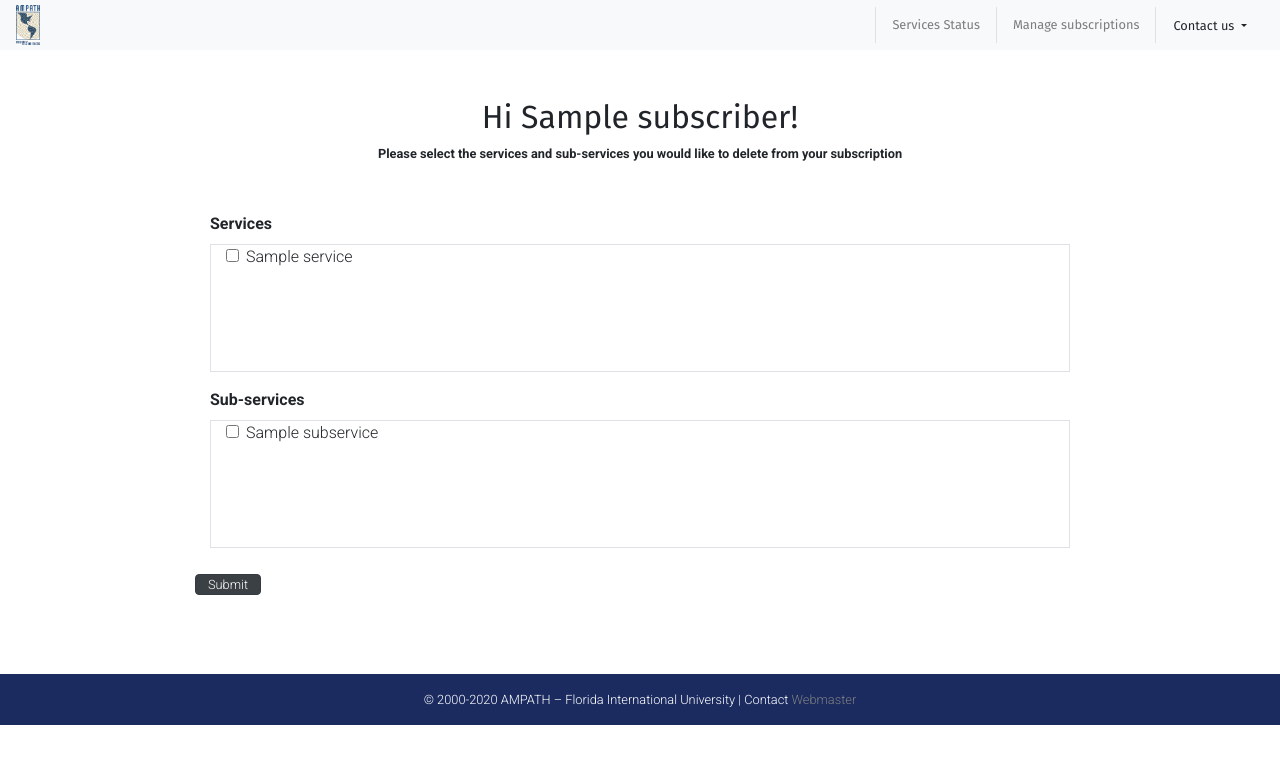
After one commit to randomstylez/capstone1, a Django app: a page that uses status/templates/status/modify_subscription.html in a window 1280 px wide. The commit adds this page. Shown: the top 764 px of the page. Run offline with Django 3.2, Linux system fonts and the light colour scheme; tables that the repository leaves empty hold one stand-in row (values such as "Sample post"); some libraries are stand-ins or nearby versions.

Commit message:
Implement update subsctiption

```diff
--- a/status/static/status/css/style.css
+++ b/status/static/status/css/style.css
@@ -15,6 +15,10 @@ body{
 .link{
     color: #0373fc;
     text-decoration: underline;
+}
+
+.subscribe_summary{
+    background-color: #E9ECEF;
 }
 
 .navbar-nav .active{
@@ -64,6 +68,10 @@ a:hover
      border-radius: .25rem;
 }
 
+#unsubscribe_page{
+    height:38rem;
+}
+
 #list_of_services_data{
     overflow: auto;
     height:33rem;
@@ -74,7 +82,13 @@ a:hover
     height:17rem;
 }
 
-#list_of_services, #list_of_sub_services{
+.subscribe_summary{
+    overflow: auto;
+    max-height:20rem;
+
+}
+
+#list_of_services, #list_of_sub_services, #user_services, #user_subservices{
     overflow: auto;
     height:8rem;
 }
--- /dev/null
+++ b/status/templates/status/modify_subscription.html
@@ -0,0 +1,106 @@
+{% extends 'status/base.html' %}
+
+{% block content %}
+
+
+<div class="container" id="modify_subscription">
+
+    <div class="row mb-3" id="unsubscribe_page">
+
+        <div class="col-1"></div>
+        <div class="col-10">
+
+            {% if completed %}
+            <div class="container mt-5">
+                <h1>Your subscription has been updated. Thank you!</h1>
+                <p class="d-flex justify-content-center" >Below is a summary of the changes you have requested:</p>
+
+                <div class="row mb-5">
+                    <div class="col-2"></div>
+                    <div class="col-8">
+                        <div class="row border-top pt-4">
+                            <div class="col mr-1 py-3 subscribe_summary">
+                                <p class="bold mb-2">Unsubscribe to the following services:</p>
+                                <div class="container">
+                                    {% for service in services_list %}
+                                    <p class="mb-0">- {{service}}</p>
+                                    {% endfor %}
+                                </div>
+                            </div>
+                            <div class="col mr-1 py-3 subscribe_summary">
+                                <p class="bold mb-2">Unsubscribe to the following sub-services:</p>
+                                <div class="container">
+                                    {% for subservice in subservices_list %}
+                                    <p class="mb-0">- {{subservice}}</p>
+                                    {% endfor %}
+                                </div>
+                            </div>
+                        </div>
+                    </div>
+                    <div class="col-2"></div>
+                </div>
+                <a class="link d-flex justify-content-center" href="/status">
+                    <p class="mb-0">Go to services status page</p>
+                </a>
+            </div>
+            {% else %}
+            <div class="container mt-5" id="header">
+                <h1>Hi {{user.name}}!</h1>
+                <p class="bold  d-flex justify-content-center">Please select the services and sub-services you would like to delete from your subscription</p>
+            </div>
+        <!--    List all services user is currently registered-->
+            <div class="container mt-5" id="form">
+                 <form action="" method="post"> {% csrf_token %}
+
+                    <div class="container">
+                        <lable class="bold">Services</lable>
+                        <div class="container border mt-2" id="user_services">
+                            {% if no_services %}
+                            <p>You are not registered for any service</p>
+                            {% else %}
+                            {% for service in services %}
+                            <div class="form-check">
+                                <input class="form-check-input" type="checkbox" name="selected_services" value="{{service}}">
+                                <label class="form-check-label">
+                                  {{service.service_name}}
+                                </label>
+                            </div>
+                            {% endfor %}
+                            {% endif %}
+                        </div>
+                    </div>
+
+                    <div class="container mt-3">
+                        <lable class="bold">Sub-services</lable>
+                        <div class="container border mt-2" id="user_subservices">
+                            {% if no_subservices %}
+                            <p>You are not registered for any sub_service</p>
+                            {% else %}
+                            {% for sub_service in sub_services %}
+                            <div class="form-check">
+                                <input class="form-check-input" type="checkbox" name="selected_subservices" value="{{sub_service}}">
+                                <label class="form-check-label">
+                                  {{sub_service.sub_service_name}}
+                                </label>
+                            </div>
+                            {% endfor %}
+                            {% endif %}
+                        </div>
+
+                    </div>
+                     <div class="container ml-0 pl-0 mt-4">
+                         <input type="text" name="user_id" hidden value="{{user.id}}">
+                         <button type="submit" name="update_subcription" class="btn btn-dark py-0">Submit</button>
+                     </div>
+                </form>
+            </div>
+
+            {% endif %}
+
+        </div>
+        <div class="col-1"></div>
+    </div>
+
+</div>
+
+{% endblock %}
--- a/status/urls.py
+++ b/status/urls.py
@@ -4,7 +4,8 @@ from .views import (
     ServicesStatusView,
     SubscriptionView,
     ServiceHistoryView,
-    ServiceHistoryDetailsView
+    ServiceHistoryDetailsView,
+    ModifyUserSubscription
 )
 
 urlpatterns = [
@@ -13,5 +14,6 @@ urlpatterns = [
     path('<int:id>/', ServiceHistoryView.as_view(), name='service_history_view'),
     path('subscription/<int:id>/', SubscriptionView.as_view(), name='subscription_view'),
     path('details/<int:id>/', ServiceHistoryDetailsView.as_view(), name='service_history_details_view'),
+    path('subscriber/<email>/<token>', ModifyUserSubscription.as_view(), name='modify_user_subscription_view')
 
 ]
--- a/status/views.py
+++ b/status/views.py
@@ -1,14 +1,16 @@
+import secrets
+
 from django.shortcuts import render, get_object_or_404
 from django.http import HttpResponse
 from .models import SubService, Ticket, StatusCategory,Service,TicketLog,SubServiceServices,Region,Subscriber
 from django.views import View
 from django.views.generic import ListView
-from django.core.paginator import Paginator
 from datetime import datetime, timedelta
 from .forms import SubscriberForm
 from .forms import SubscriberDataForm
 from itertools import chain
 from django.shortcuts import redirect
+from status.mail_sender import MailSender
 
 # Create your views here.
 
@@ -59,7 +61,7 @@ class ServicesStatusView(View):
             services = []
             for region in regions:
 
-                #setting checked status to true
+                #Getting checked status to true
                 context['checked_regions'] = regions
 
                 #Getting list of services
@@ -146,7 +148,7 @@ class ServicesStatusView(View):
 class SubscriptionView(View):
     template_name = "status/subscription.html"
 
-    def get(self, request ,id=None, *args, **kwargs):
+    def get(self, request, id=None, *args, **kwargs):
         context = {
             "active_nav": 2
         }
@@ -171,9 +173,12 @@ class SubscriptionView(View):
             "active_nav": 2
         }
 
+        generate_token = secrets.token_hex(16)
+
+        form = SubscriberDataForm(request.POST, initial={'token': generate_token})
+        context = {"form": form}
+
         if 'subs_updates' in request.POST:
-            form = SubscriberDataForm(request.POST)
-            context = {"form": form}
 
             if form.is_valid():
                 subscriber = form.save()
@@ -185,40 +190,21 @@ class SubscriptionView(View):
                 subscriber.services.add(service)
                 subscriber.save()
 
-        # DISABLED TEMPORARY *************************
-        # if 'regions_select' in request.POST:
-        #     # Getting checked regions
-        #     regions = request.POST.getlist('regions')
-        #
-        #     # Getting list of services
-        #     services = []
-        #     for region in regions:
-        #
-        #         # Getting checked regions
-        #         regions = request.POST.getlist('regions')
-        #
-        #         # Getting list of services
-        #         services = Service.objects.none()
-        #         for region in regions:
-        #
-        #             # setting checked status to true
-        #             context['checked_regions'] = regions
-        #
-        #             # Getting list of services associated with selected regions
-        #             queryset = Region.objects.filter(region_name=region)
-        #             for e in queryset:
-        #                 services = services | e.services.all()
-        #
-        #         # Getting list of subservices
-        #         subservices = SubService.objects.none()
-        #         for service in services:
-        #             sub_services = SubServiceServices.objects.filter(service=service)
-        #             subservices |= sub_services.all()
-        #
-        #         form = SubscriberDataForm(services, subservices)
-        #         context = {"form": form}
+        elif 'update_subs' in request.POST:
+
+            #Getting the email entered by the user
+            user_email = request.POST.get('user_email', None)
+
+            #Send the email with the link to update subscription
+            SubscriberForm.send_link_by_user_email(str(user_email))
+
+            #Email has been sent, update template
+            context['updated'] = True
 
         return render(request, self.template_name, context)
+
+
+
 
 
 #Services Status History Visualization page
@@ -311,3 +297,65 @@ class ServiceHistoryDetailsView(ListView):
                 context['next_ticket'] = ticket
 
         return render(request, self.template_name, context)
+
+
+class ModifyUserSubscription (ListView):
+
+    template_name = "status/modify_subscription.html"
+
+    def get(self, request, email, token):
+
+        #Getting user by token
+        user = Subscriber.objects.filter(token=token)[:1].get()
+
+        context = {
+            'user': user
+        }
+
+        #Getting the services for this user
+        services = user.services.all()
+
+        if services:
+            context['services'] = services
+        else:
+            context['no_services'] = True
+
+        # Getting the subservices for this user
+        sub_services = user.subservices.all()
+
+        if sub_services:
+            context['sub_services'] = sub_services
+        else:
+            context['no_subservices'] = True
+
+        return render(request, self.template_name, context)
+
+    def post(self, request, *args, **kwargs):
+
+        #Getting user by userID
+        user_id = request.POST.get('user_id')
+        user = Subscriber.objects.get(id=user_id)
+
+        #Getting list of services to delete
+        services = request.POST.getlist('selected_services')
+
+        #Deleting the services
+        for service in services:
+            model_service = Service.objects.filter(service_name=service)[:1].get()
+            user.services.remove(model_service)
+
+        # Getting list of sub_services to delete
+        subservices = request.POST.getlist('selected_subservices')
+
+        # Deleting the subservices
+        for subservice in subservices:
+            model_subservice = SubService.objects.filter(sub_service_name=subservice)[:1].get()
+            user.subservices.remove(model_subservice)
+
+        context = {
+            'completed' : True,
+            'user': user,
+            'services_list': services,
+            'subservices_list': subservices
+        }
+        return render(request, self.template_name, context)
```
Also changed, not shown: status/forms.py (+15 -3 lines), status/mail_sender.py (+4 -3 lines), status/templates/status/subscription.html (+12 -2 lines).
